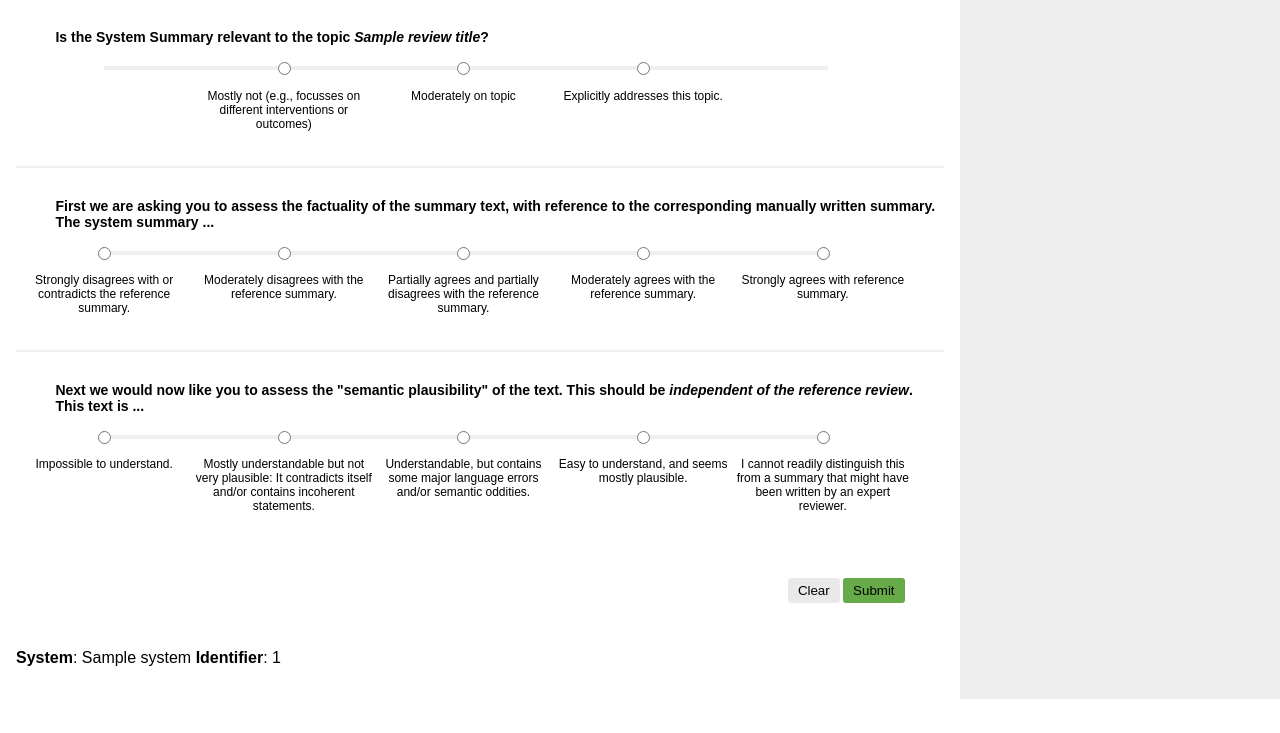
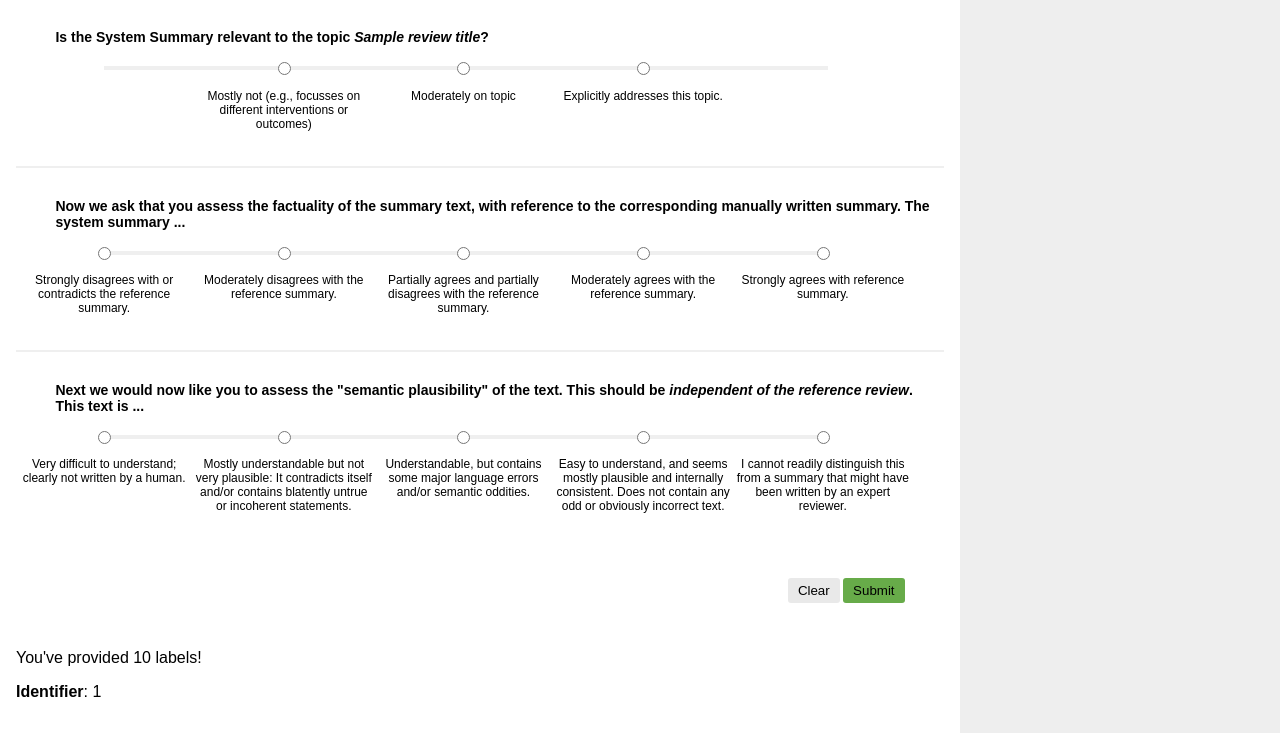
Before and after one commit to bwallace/summary_annotation, a Flask app: template templates/annotate.html in a window 1280 px wide. Shown: the part 271-1004 px from the top of the page. Before the commit the page ends 970 px from the top, so only its background shows below. Run offline with Flask 2, Linux system fonts and the light colour scheme; the template is opened without the code that fills it: most values are stand-ins (such as "Sample title", 1, 10 or a date in 2020).

Commit message:
blinding

```diff
--- a/templates/annotate.html
+++ b/templates/annotate.html
@@ -46,7 +46,7 @@
       <li></li>
     </ul>
 
-    <label class="statement">First we are asking you to assess the factuality of the summary text, with reference to the corresponding manually written summary. The system summary ... </label>
+    <label class="statement">Now we ask that you assess the factuality of the summary text, with reference to the corresponding manually written summary. The system summary ... </label>
     <ul class='likert'>
       <li>
         <input type="radio" name="likert_facts" value="1">
@@ -75,11 +75,11 @@
     <ul class='likert'>
       <li>
         <input type="radio" name="likert_fluency" value="1">
-        Impossible to understand.
+        Very difficult to understand; clearly not written by a human.
       </li>
       <li>
         <input type="radio" name="likert_fluency" value="2">
-        Mostly understandable but not very plausible: It contradicts itself and/or contains incoherent statements.
+        Mostly understandable but not very plausible: It contradicts itself and/or contains blatently untrue or incoherent statements.
       </li>
       <li>
         <input type="radio" name="likert_fluency" value="3">
@@ -87,7 +87,7 @@
       </li>
       <li>
         <input type="radio" name="likert_fluency" value="4">
-        Easy to understand, and seems mostly plausible.
+        Easy to understand, and seems mostly plausible and internally consistent. Does not contain any odd or obviously incorrect text.
       </li>
       <li>
         <input type="radio" name="likert_fluency" value="5">
@@ -129,7 +129,8 @@
   </form>
 </div>
 
-  <p><b>System</b>: {{ system }} <b>Identifier</b>: {{ uid }}</p>
+  <p>You've provided {{ already_done }} labels!</p>
+  <p><!-- <b>System</b>: {{ system }} <--> <b>Identifier</b>: {{ uid }}</p>
 
   {% endblock %}
 </section>
```
